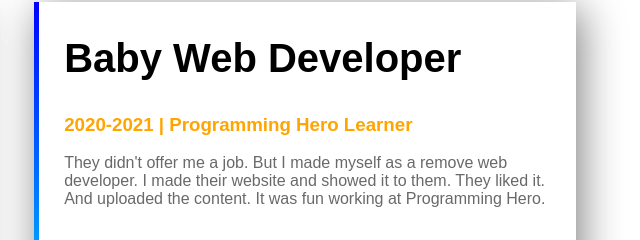
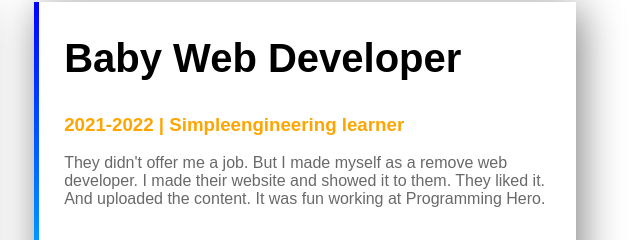
Before and after one commit to Md-MahaburRahmanNadim/Md-Mahabur-Rahman-Nadim, a plain HTML site: page index.html in a window 1280 px wide. Shown: the part 1409-1649 px from the top of the page, 636-1276 px from the left. Drawn offline with Linux system fonts and the light colour scheme.

Commit message:
add some text

```diff
--- a/index.html
+++ b/index.html
@@ -59,7 +59,7 @@
     <div class="half-width" id="baby-web">
       <h2>Baby Web Developer</h2>
       <h3 class="orange_highliter">
-        2020-2021 | Programming Hero Learner
+        2021-2022 | Simpleengineering learner
       </h3>
       <p>
         They didn't offer me a job. But I made myself as a remove web developer. I made their website and showed it to them. They liked it. And uploaded the content. It was fun working at Programming Hero.
```
